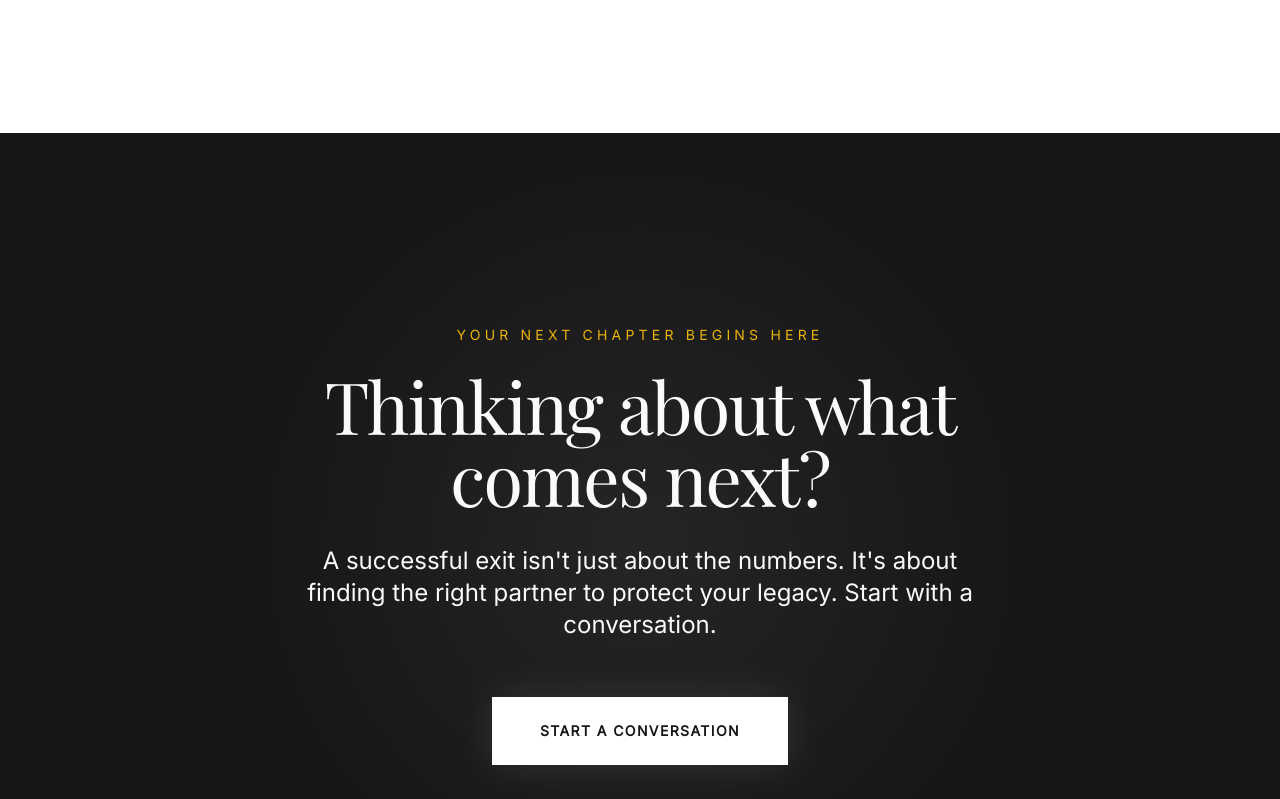
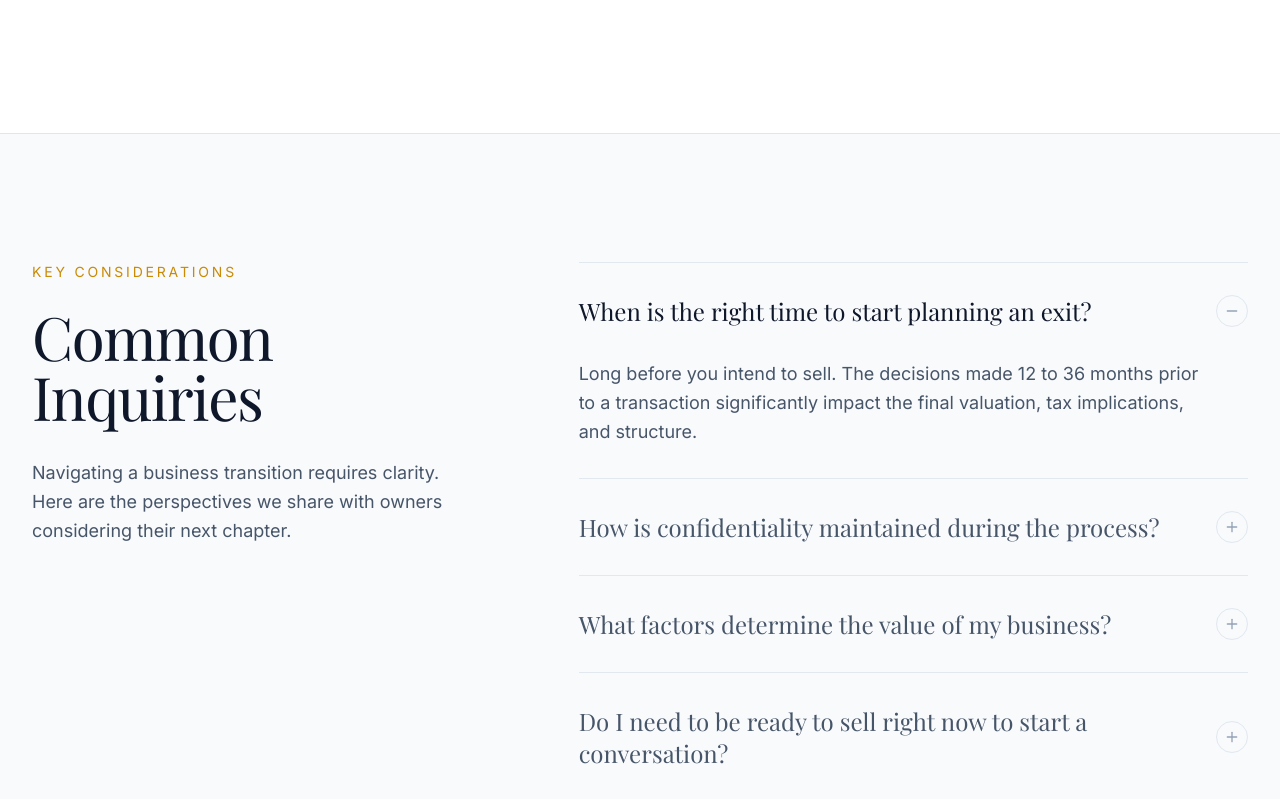
Before and after one commit to VictorChidex1/todd-toplif, a React (Vite) app: page / in a window 1280 px wide. Shown: the part 5620-6419 px from the top of the page. Built offline with nearby package versions, Linux system fonts and the light colour scheme.

Commit message:
feat: add premium Key Considerations (FAQ) accordion to homepage

```diff
--- a/src/pages/Home/index.tsx
+++ b/src/pages/Home/index.tsx
@@ -5,6 +5,7 @@ import { Differentiator } from "./sections/Differentiator"
 import { ProcessTimeline } from "./sections/ProcessTimeline"
 import { LocalExpertise } from "./sections/LocalExpertise"
 import { PersonalStory } from "./sections/PersonalStory"
+import { KeyConsiderations } from "./sections/KeyConsiderations"
 import { FinalCTA } from "./sections/FinalCTA"
 
 export default function Home() {
@@ -17,6 +18,7 @@ export default function Home() {
       <ProcessTimeline />
       <LocalExpertise />
       <PersonalStory />
+      <KeyConsiderations />
       <FinalCTA />
     </div>
   )
--- /dev/null
+++ b/src/pages/Home/sections/KeyConsiderations.tsx
@@ -0,0 +1,100 @@
+import { useState } from "react"
+import { motion, AnimatePresence } from "framer-motion"
+import { Plus, Minus } from "lucide-react"
+import { cn } from "@/lib/utils"
+
+const considerations = [
+  {
+    question: "When is the right time to start planning an exit?",
+    answer: "Long before you intend to sell. The decisions made 12 to 36 months prior to a transaction significantly impact the final valuation, tax implications, and structure."
+  },
+  {
+    question: "How is confidentiality maintained during the process?",
+    answer: "Discretion is paramount. We use rigorous non-disclosure agreements and qualify all potential buyers before any sensitive operational or financial data is shared."
+  },
+  {
+    question: "What factors determine the value of my business?",
+    answer: "While revenue multiples offer a baseline, true value is determined by structural integrity, market position, recurring revenue streams, management depth, and growth potential."
+  },
+  {
+    question: "Do I need to be ready to sell right now to start a conversation?",
+    answer: "Not at all. Many of our most successful engagements begin as exploratory conversations years before a transaction occurs. Understanding your options is the first step."
+  }
+]
+
+export function KeyConsiderations() {
+  const [openIndex, setOpenIndex] = useState<number | null>(0) // Default first one open
+
+  const toggleAccordion = (index: number) => {
+    setOpenIndex(openIndex === index ? null : index)
+  }
+
+  return (
+    <section className="bg-slate-50 py-24 md:py-32 border-t border-border">
+      <div className="container mx-auto px-4 md:px-8 max-w-screen-xl">
+
+        <div className="grid grid-cols-1 lg:grid-cols-12 gap-16 lg:gap-24">
+
+          {/* Left Side: Sticky Intro */}
+          <div className="lg:col-span-5 lg:sticky lg:top-32 h-fit">
+            <span className="text-yellow-600 font-sans tracking-[0.2em] uppercase text-sm font-medium mb-6 block">
+              Key Considerations
+            </span>
+            <h2 className="font-heading text-4xl md:text-5xl lg:text-6xl font-medium tracking-tight leading-[1.1] text-slate-900 mb-8">
+              Common Inquiries
+            </h2>
+            <p className="text-lg text-slate-600 font-light leading-relaxed mb-8 max-w-md">
+              Navigating a business transition requires clarity. Here are the perspectives we share with owners considering their next chapter.
+            </p>
+          </div>
+
+          {/* Right Side: Accordion */}
+          <div className="lg:col-span-7">
+            <div className="border-t border-slate-200">
+              {considerations.map((item, index) => {
+                const isOpen = openIndex === index
+
+                return (
+                  <div key={index} className="border-b border-slate-200">
+                    <button
+                      onClick={() => toggleAccordion(index)}
+                      className="w-full flex items-center justify-between py-8 text-left focus:outline-none group"
+                    >
+                      <span className={cn(
+                        "font-heading text-xl md:text-2xl font-medium pr-8 transition-colors duration-300",
+                        isOpen ? "text-slate-900" : "text-slate-600 group-hover:text-slate-900"
+                      )}>
+                        {item.question}
+                      </span>
+
+                      <span className="flex-shrink-0 ml-auto flex items-center justify-center w-8 h-8 rounded-full border border-slate-200 text-slate-400 group-hover:border-slate-400 group-hover:text-slate-600 transition-colors duration-300">
+                        {isOpen ? <Minus className="w-4 h-4" /> : <Plus className="w-4 h-4" />}
+                      </span>
+                    </button>
+
+                    <AnimatePresence initial={false}>
+                      {isOpen && (
+                        <motion.div
+                          initial={{ height: 0, opacity: 0 }}
+                          animate={{ height: "auto", opacity: 1 }}
+                          exit={{ height: 0, opacity: 0 }}
+                          transition={{ duration: 0.3, ease: [0.16, 1, 0.3, 1] }}
+                          className="overflow-hidden"
+                        >
+                          <div className="pb-8 pr-12 text-slate-600 font-light text-lg leading-relaxed">
+                            {item.answer}
+                          </div>
+                        </motion.div>
+                      )}
+                    </AnimatePresence>
+                  </div>
+                )
+              })}
+            </div>
+          </div>
+
+        </div>
+      </div>
+    </section>
+  )
+}
```
